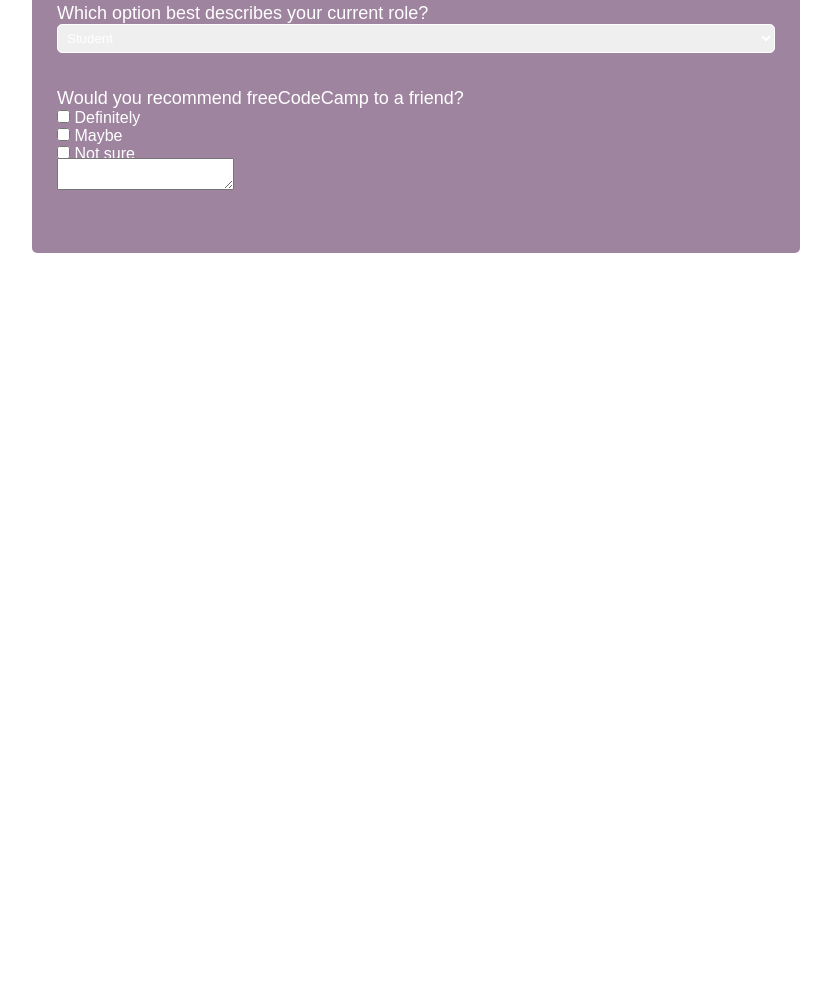
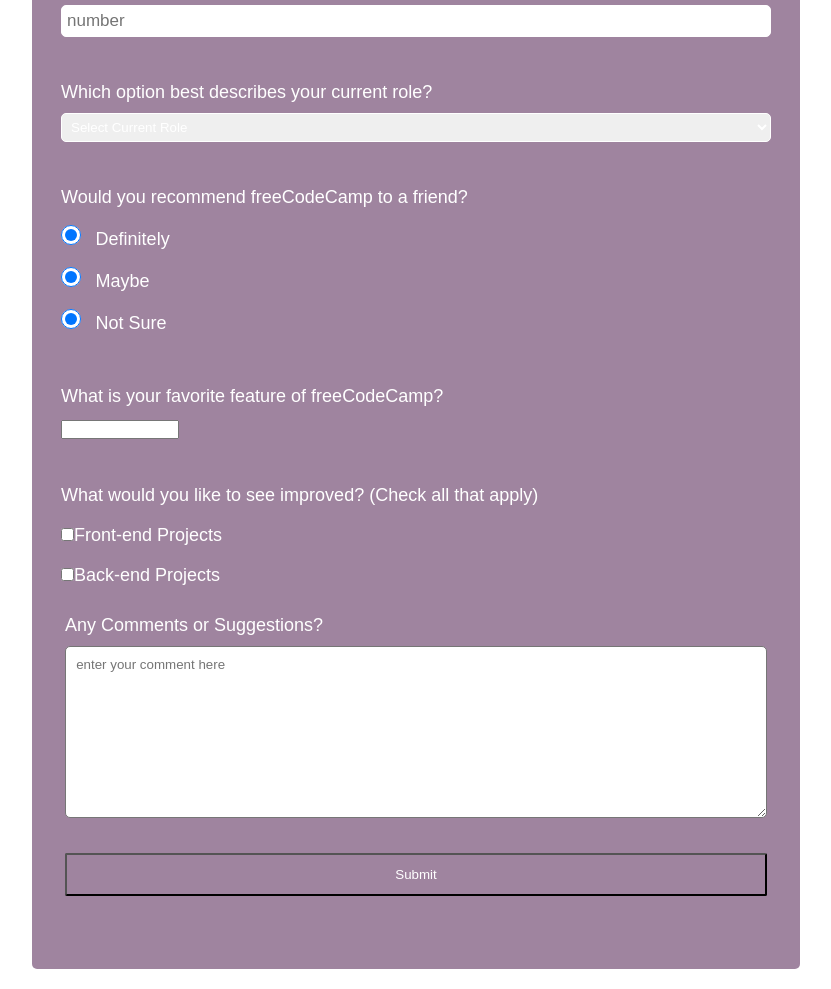
Before and after one commit to Abdessittir/collabe-Abdessittir-Daniel, a plain HTML site: page index.html in a window 1280 px wide. Shown: the part 410-1399 px from the top of the page, without its empty margins (224-1055 px from the left). Before the commit the page ends 800 px from the top, so only its background shows below. Drawn offline with Linux system fonts and the light colour scheme.

Commit message:
did some stylings and font

```diff
--- a/index.html
+++ b/index.html
@@ -32,31 +32,76 @@
 
         <div class="form-group">
             <p>Which option best describes your current role?</p>
-            <select name="" id="dropdown" value="student">
+            <select name="role" id="dropdown" value="student" required>
+                <option disabled selected value>Select Current Role</option>
                 <option value="student">Student</option>
-                <option value="Full-time job">Full-time job</option>
+                <option value="job">Full-time job</option>
+                <option value="learner">Full Time Leaner</option>
+                <option value="preferNo">Prefer Not to say</option>
+                <option value="other">Other</option>
             </select>
         </div>
 
         <div class="form-group">
             <p>Would you recommend freeCodeCamp to a friend?</p>
-            <div class="checkbox-container">
-                <input type="checkbox" id="" value="Definitely"/>
-                <label>Definitely</label>
+                <label>
+                    <input type="radio" id="" value="Definitely" class="input-radio" checked/>
+                    Definitely</label>
+                    <label>
+                        <input type="radio" id="" value="maybe" class="input-radio" checked/>
+                        Maybe</label>
+                    <label>
+                            <input type="radio" id="" value="not-sure" class="input-radio" checked/>
+                            Not Sure</label>
             </div>
-            <div>
-                <input type="checkbox" id="" value="Maybe"/>
-                <label>Maybe</label>
-            </div>
-            <div>
-                <input type="checkbox" id="" value="Not sure"/>
-                <label>Not sure</label>
-            </div>
+
+        <div class="form-group">
+            <p>What is your favorite feature of freeCodeCamp?
+            </p>
+
+            <select name="" id="most-like" class="form-control" name="mostlike" required>
+                <option disabled selected value>Select an option</option>
+                <option value="challenges">challenges</option>
+                <option value="projects">projects</option>
+                <option value="community">community</option>
+                <option value="open source">Open Source</option>
+            </select>
         </div>
 
         <div class="form-group">
-            <textarea></textarea>
-        </div>
+            <p>
+              What would you like to see improved?
+              <span class="clue">(Check all that apply)</span>
+            </p>
+
+            <label
+              ><input
+                name="prefer"
+                value="front-end-projects"
+                type="checkbox"
+                class="input-checkbox"
+              />Front-end Projects</label
+            >
+            <label>
+              <input
+                name="prefer"
+                value="back-end-projects"
+                type="checkbox"
+                class="input-checkbox"
+              />Back-end Projects</label
+            >
+
+            <div class="form-group">
+                <p>Any Comments or Suggestions?</p>
+                <textarea name="" id="comments" cols="30" rows="10" class="input-textarea" placeholder="enter your comment here"></textarea>
+            </div>
+
+            <div class="form-group">
+                <button type="submit" id="suubmit" class="submit-button">
+                    Submit
+                </button>
+
+            </div>
 
     </form>
 
--- a/styles.css
+++ b/styles.css
@@ -1,9 +1,30 @@
+@import url('https://fonts.googleapis.com/css2?family=Poppins:wght@500&display=swap');
+body {
+    font-family: 'Poppins', sans-serif;
+    font-size: 1rem;
+    font-weight: 300;
+    line-height: 1.4;
+    margin: 0;
+}
+body ::before {
+    position: fixed;
+    height: 100%;
+    width: 100%;
+    z-index: -1;
+}
 *{
     margin:0px;
     padding:0px;
     box-sizing: border-box;
     font-family: sans-serif;
     color: white;
+}
+p{
+    font-size: 1.125rem;
+}
+h1, p {
+    margin-top: 0;
+    margin-bottom: 0.5rem;
 }
 .container{
     width:60%;
@@ -15,10 +36,12 @@
 }
 #title{
     margin:15px;
+    color: black;
 }
 #description{
     margin:10px;
     font-size:18px;
+    color: black;
 }
 #survey-form{
     background-color:rgba(64, 11, 64, 0.5);
@@ -27,8 +50,9 @@
     border-radius: 5px;
 }
 .form-group{
-    width:100%;
-    height: 70px;
+    margin: 0 auto 1.25rem auto;
+    padding: 0.25rem;
+
 }
 .form-group > label{
     display:block;
@@ -58,5 +82,33 @@
     outline:none;
     border:1px solid white;
 }
-.checkbox-container{
+label {
+    display: flex;
+    align-items: center;
 }
+.input-radio ,
+.iput-checkbox {
+    display: inline-block;
+    margin-right: 0.6rem;
+    min-height: 1.25rem;
+    min-width: 1.25rem;
+}
+
+.input-textarea {
+    min-height: 120px;
+    width: 100%;
+    padding: 0.635rem;
+    resize: vertical;
+    outline: none;
+    border-radius: 5px;
+}
+
+.submit-button {
+    display: block;
+    width: 100%;
+    cursor: pointer;
+    background: var(--color-green);
+    color: inherit;
+    border-radius: 2px;
+    padding: 0.75rem;
+}
```
